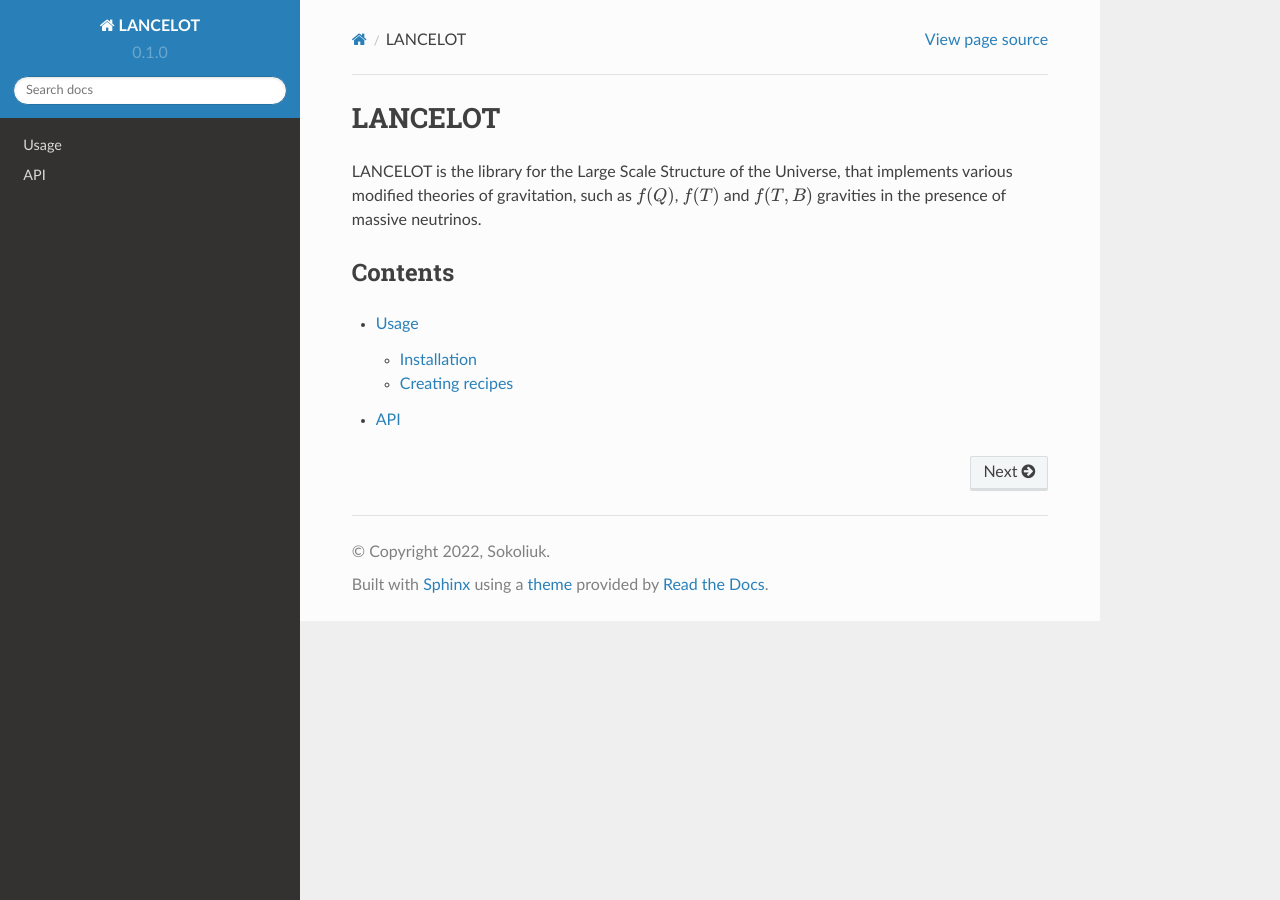
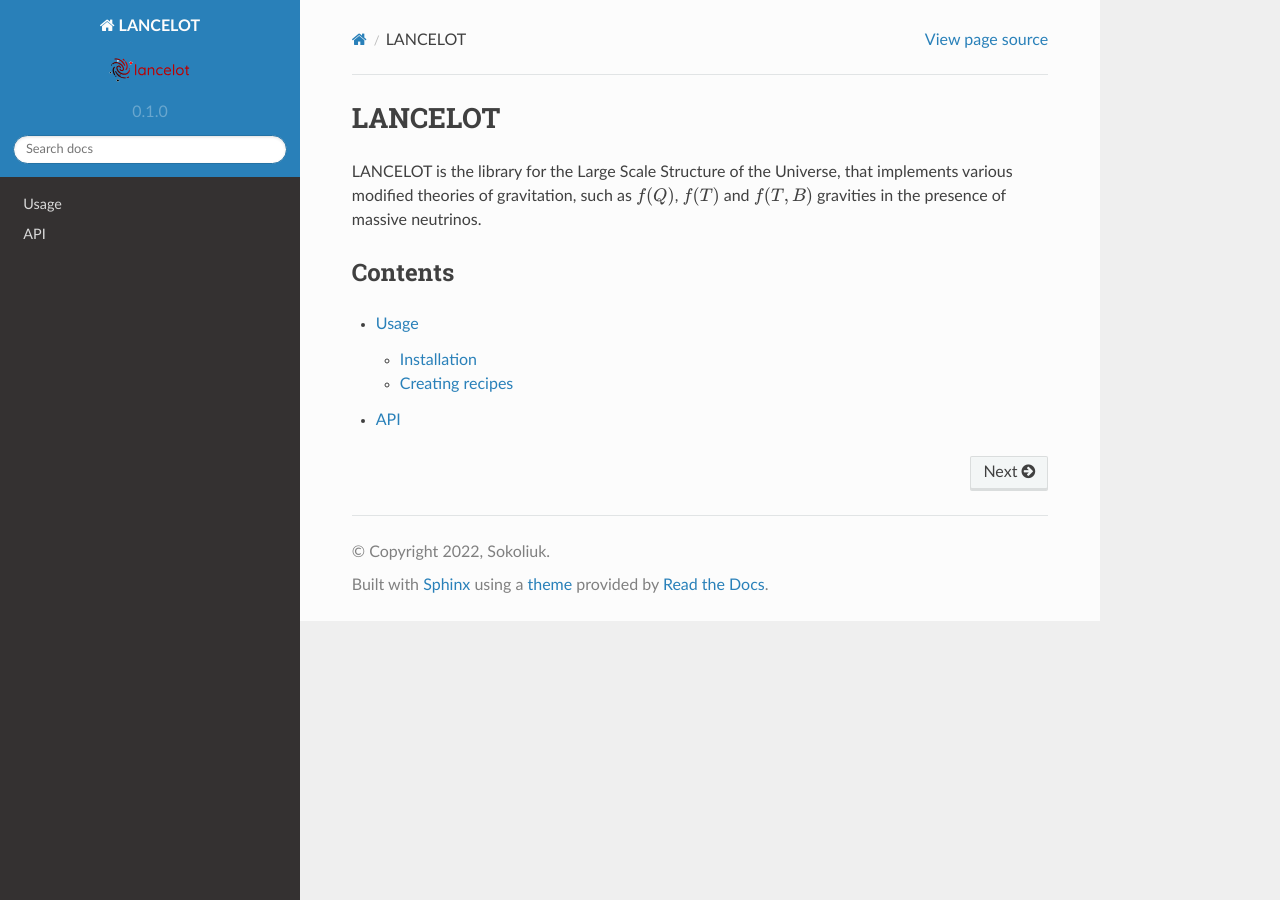
Before and after one commit to singlefrequency/LANCELOT, a Sphinx documentation site: the page built from docs/source/index.rst, in a window 1280 px wide. Built offline with Sphinx 7.4.7 and the Read the Docs theme 2.0.0, drawn with Linux system fonts in a browser that asks for light colours.

Commit message:
Update conf.py

```diff
--- a/docs/source/conf.py
+++ b/docs/source/conf.py
@@ -30,6 +30,7 @@ templates_path = ['_templates']
 # -- Options for HTML output
 
 html_theme = 'sphinx_rtd_theme'
+html_logo = '_static/lancelot.svg'
 
 # -- Options for EPUB output
 epub_show_urls = 'footnote'
```
